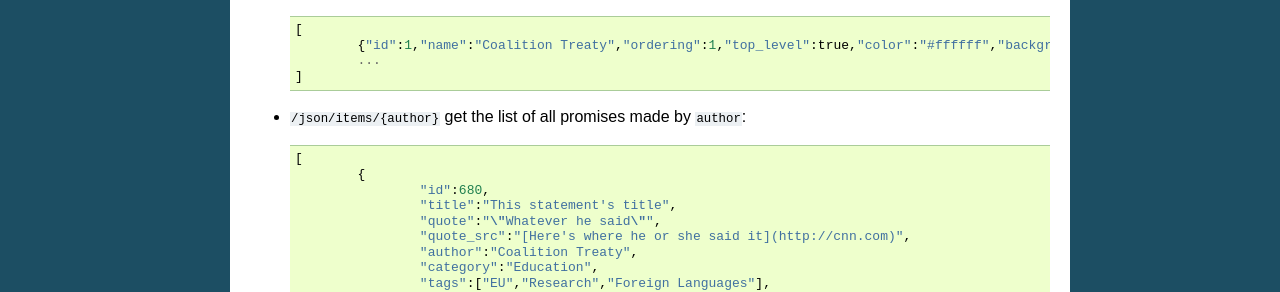
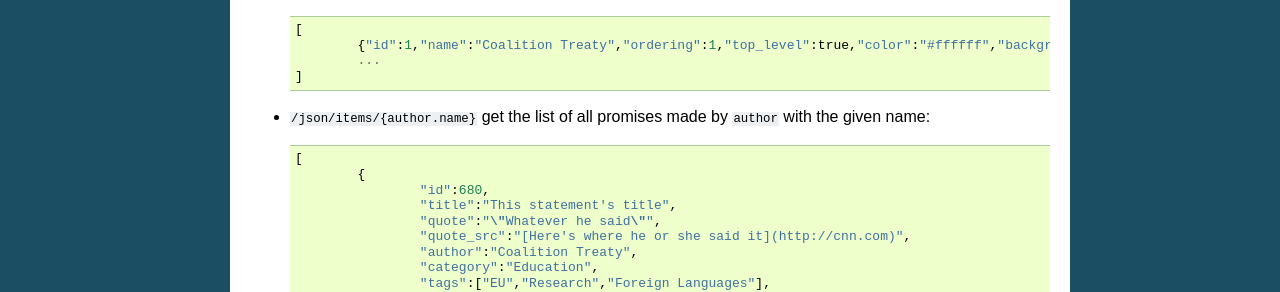
Before and after one commit to stheophil/wahlversprechen, a Sphinx documentation site: the page built from docs/dataexport.rst, in a window 1280 px wide. Shown: the part 430-722 px from the top of the page. Built offline with Sphinx 7.4.7, drawn with Linux system fonts in a browser that asks for light colours.

Commit message:
Added additional information for the /json/items/{author} call

```diff
--- a/docs/dataexport.rst
+++ b/docs/dataexport.rst
@@ -26,7 +26,7 @@ JSON Endpoints
 		...
 	]
 
-- ``/json/items/{author}`` 		get the list of all promises made by ``author``::
+- ``/json/items/{author.name}`` 		get the list of all promises made by ``author`` with the given name::
 
 	[
 		{
```
